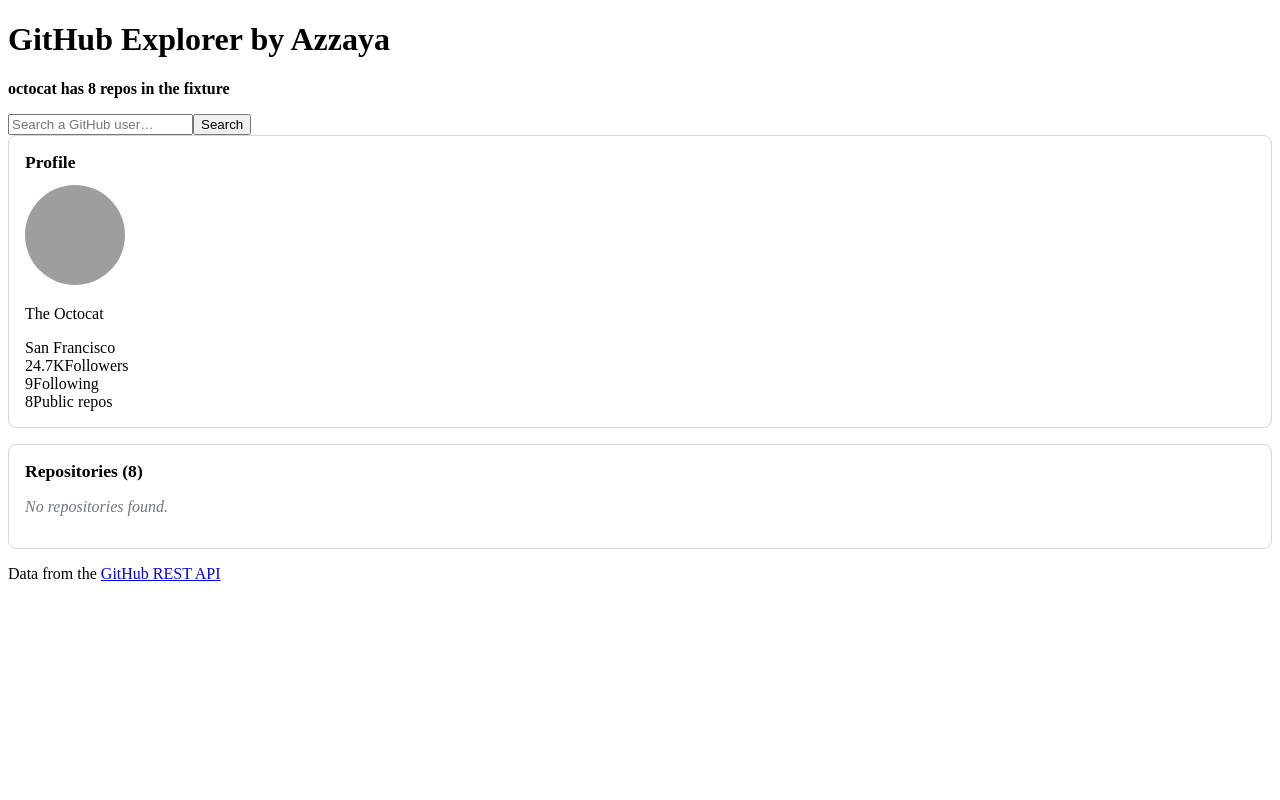
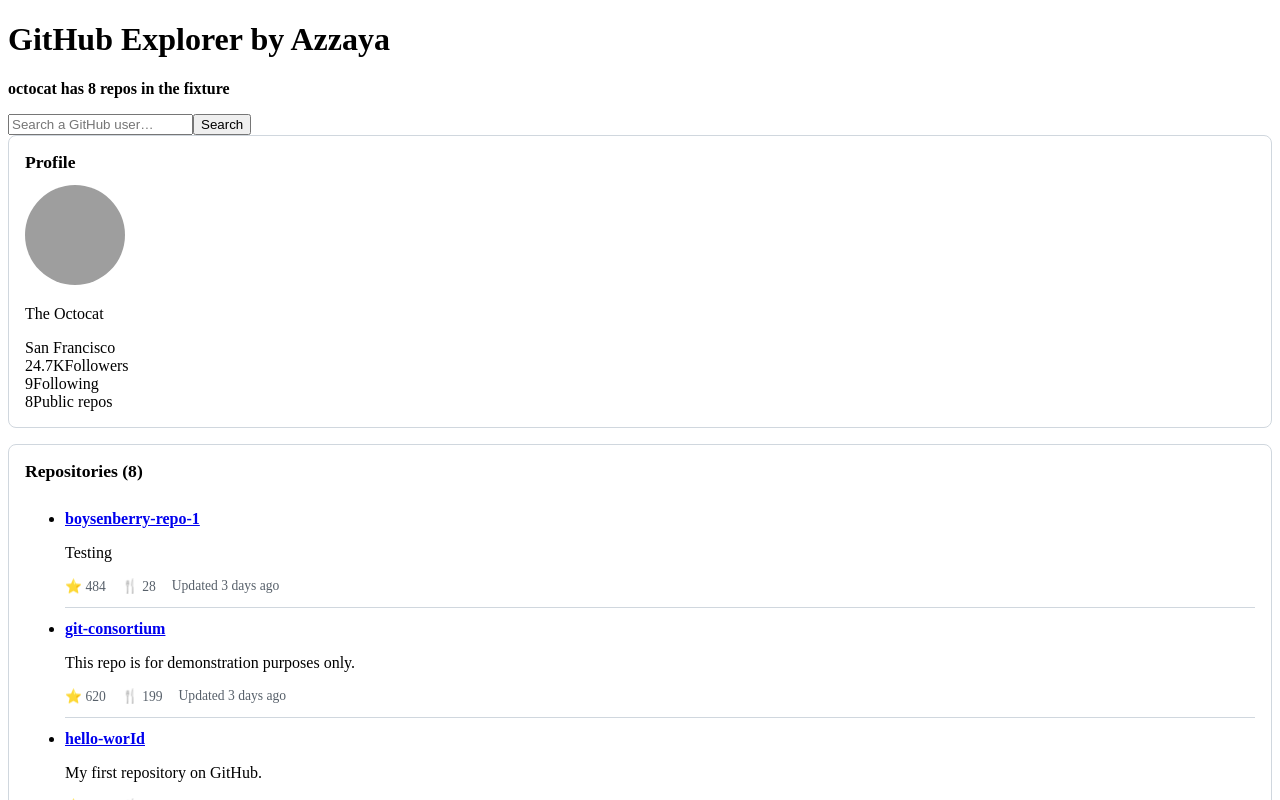
Before and after one commit to AzzayaBaterdene/github-explorer, a React (Vite) app: page / in a window 1280 px wide. Shown: the top 800 px of the page. Built offline with nearby package versions, Linux system fonts and the light colour scheme; grey boxes are pictures that could not be loaded.

Commit message:
Clean up demos and finish Milestone 3

```diff
--- a/src/App.tsx
+++ b/src/App.tsx
@@ -1,7 +1,7 @@
 import './App.css'
-import { Avatar } from './components/Avatar'
-import { StatBadge } from './components/StatBadge'
-import { RepoCard } from './components/RepoCard'
+// import { Avatar } from './components/Avatar'
+// import { StatBadge } from './components/StatBadge'
+// import { RepoCard } from './components/RepoCard'
 import { Card } from './components/Card'
 // import RenderTest from '../practises/Day3/RenderTest'
 import userJson from "./fixtures/user.json";
@@ -12,9 +12,9 @@ import { RepoList } from './components/RepoList'
 
 const user: GitHubUser = userJson;
 const repos: Repo[] = reposJson;
-const reposTest: Repo[] = [];
+// const reposTest: Repo[] = [];
 
-type ReposJsonType = typeof reposJson;
+// type ReposJsonType = typeof reposJson;
 // type UserJsonType = typeof userJson;  // It checked that this inferred type fits into Repo[]. It does.
 // type D = ReposJsonType[number]["description"]; // A trick to ask for exactly one field
 
@@ -46,8 +46,8 @@ function App() {
         </Card>
         <Card title={`Repositories (${repos.length})`}>
           {/* {repos[0] && <RepoCard repo={repos[0]} /> } */}
-          <RepoList repos={reposTest}/>
-          {/* <RepoList repos={repos}/> */}
+          {/* <RepoList repos={reposTest}/> */}
+          <RepoList repos={repos}/>
         </Card>
       </main>
 
```
